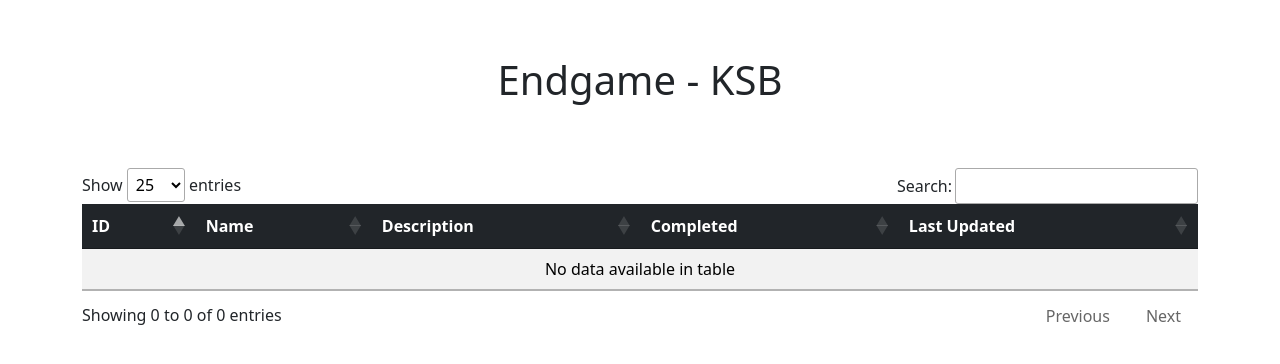
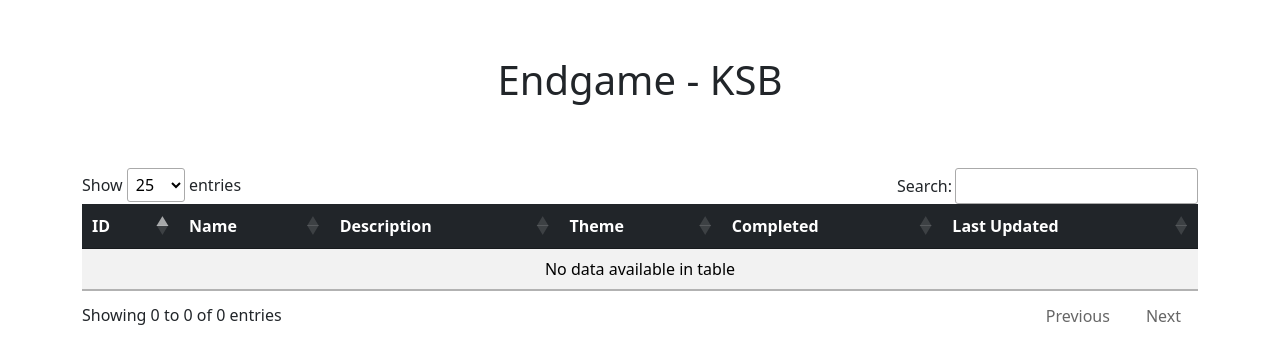
Before and after one commit to abid-madetech/endgame, a Django app: page / in a window 1280 px wide. Shown: the top 364 px of the page. Run offline with Django 5.2, Linux system fonts and the light colour scheme; data that the repository does not hold is empty; some libraries are stand-ins or nearby versions.

Commit message:
add theme to ksb index table

```diff
--- a/core/templates/ksbs/index.html
+++ b/core/templates/ksbs/index.html
@@ -16,6 +16,7 @@
                 <th scope="col">ID</th>
                 <th scope="col">Name</th>
                 <th scope="col">Description</th>
+                <th scope="col">Theme</th>
                 <th scope="col">Completed</th>
                 <th scope="col">Last Updated</th>
             </thead>
@@ -25,6 +26,7 @@
                         <td>{{ksb.id}}</td>
                         <td>{{ksb.name}}</td>
                         <td>{{ksb.description}}</td>
+                        <td>{{ksb.theme}}</td>
                         <td>{{ksb.completed}}</td>
                         <td>{{ksb.last_updated}}</td>
                     </tr>
```
Also changed, not shown: core/tests/test_views.py (+2 -0 lines).
